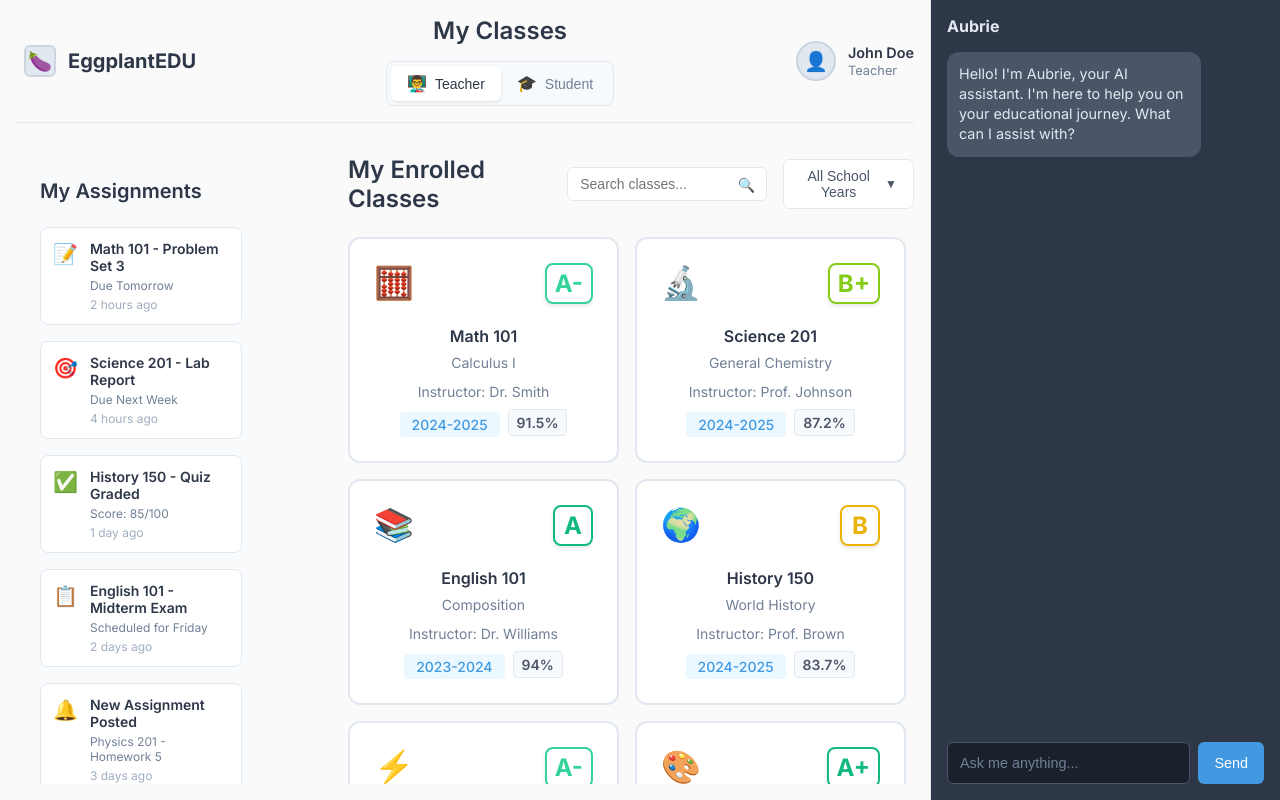
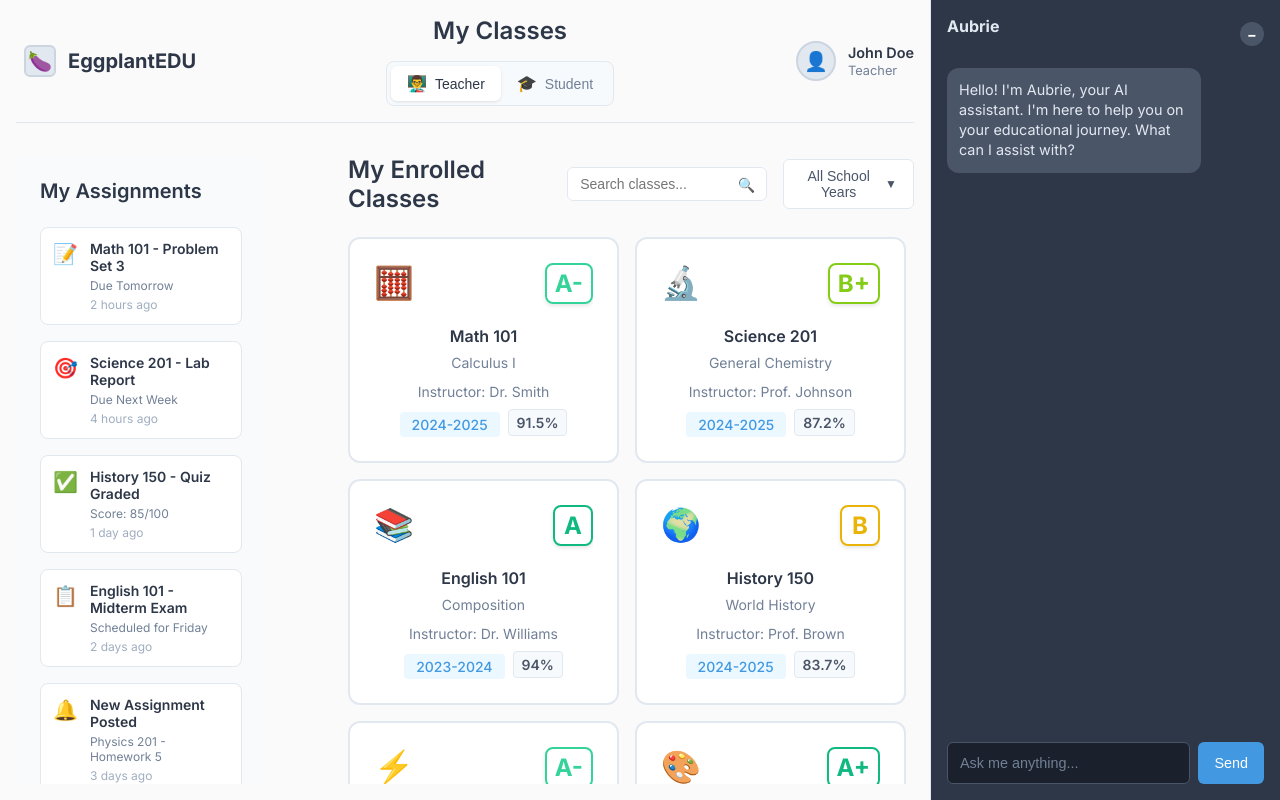
Before and after one commit to jonnyjrice/EggplantAPP-main, a Next.js app in the folder client/: page /student in a window 1280 px wide. Built offline with nearby package versions, Linux system fonts and the light colour scheme.

Commit message:
miniimize chat (student)

```diff
--- a/client/src/components/ChatbotSidebar.tsx
+++ b/client/src/components/ChatbotSidebar.tsx
@@ -125,7 +125,15 @@ export default function ChatbotSidebar() {
 
       {/* Chat Interface */}
       <div className="chat-section">
-        <h3>Aubrie</h3>
+        <div className="tools-header">
+          <h3>Aubrie</h3>
+          {/* Show minimize button for student pages (tools-section is hidden there) */}
+          {pathname?.startsWith('/student') && (
+            <div className="minimize-button" onClick={toggleMinimize}>
+              <span className="minimize-icon">−</span>
+            </div>
+          )}
+        </div>
         <div className="chat-messages">
           {messages.map((message, index) => (
             <div key={index} className={`message ${message.type}`}>
```
